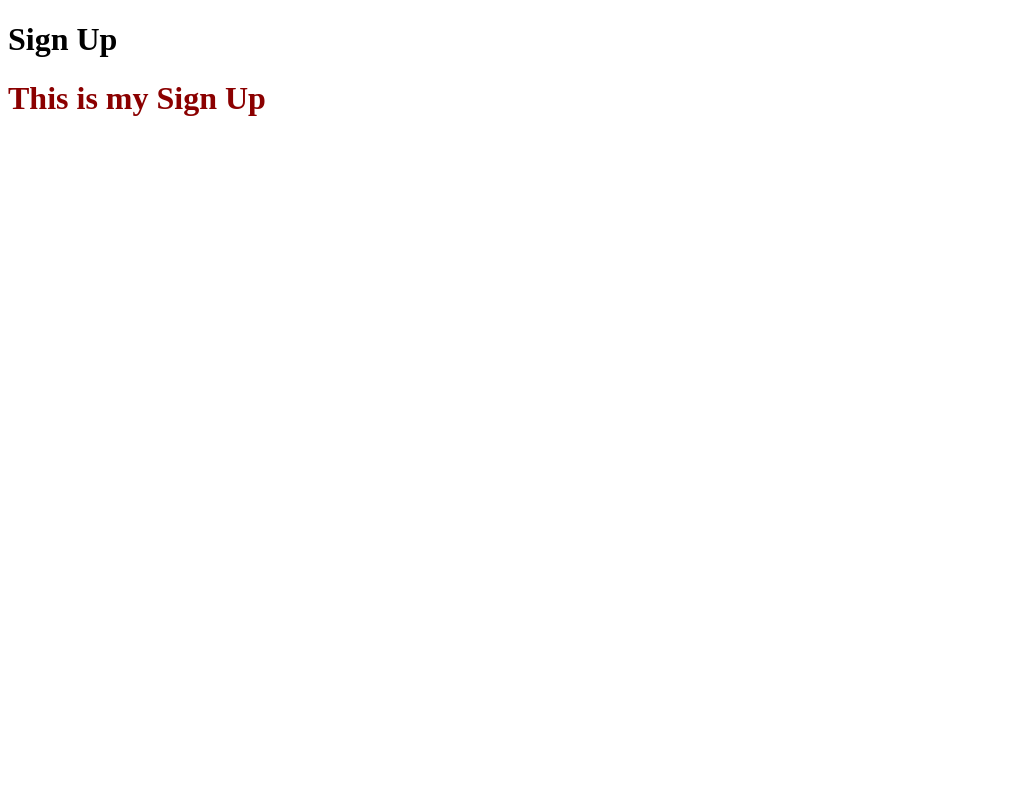
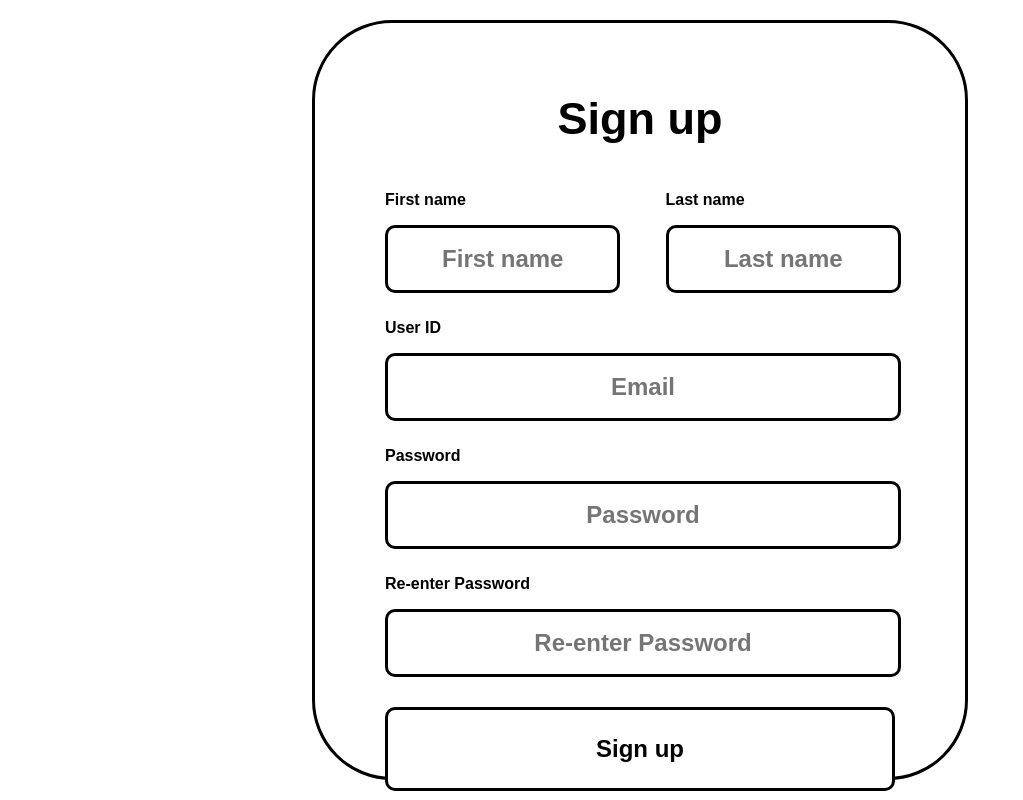
Before and after one commit to phutthiphathut/student-score-management, a Flask app: page /signup in a window 1280 px wide. Shown: the whole page, without its empty margins (0-1023 px from the left). Run offline with Flask 2, Linux system fonts and the light colour scheme.

Commit message:
Add sign in and sign up page

```diff
--- /dev/null
+++ b/static/css/authentication/signup.css
@@ -0,0 +1,63 @@
+.box{
+    width: 650px;
+    border: 3px solid black;
+    border-radius: 80px;
+    margin: auto;
+    position: absolute;
+    left: 0;
+    right: 0;
+    top: 20px;
+    bottom: 20px;
+    }
+
+.logo_img{
+    width: 150px;
+    height: 150px;
+    margin-left: auto;
+    margin-right: auto;
+    margin-bottom: 40px;
+    display: block;
+}
+.content{
+    margin: 70px;
+
+
+}
+p{
+    font-weight: bold;
+
+}
+.input_box{
+    width: 95%;
+    height: 60px;
+    margin-bottom: 10px;
+    padding-left: 2.5%;
+    padding-right: 2.5%;
+    font-weight: bold;
+    border-radius: 10px;
+    border: 3px solid black;
+    text-align: center;
+    font-size: x-large;
+
+}
+
+.name_box{
+    display:flex;
+    justify-content: space-between;
+    margin-top: 30px;
+}
+
+.normal_box{
+    width: 45%;
+}
+
+.normal_button{
+    width: 100%;
+    padding: 25px;
+    border-radius: 10px;
+    border: 3px solid black;
+    font-size: x-large;
+    font-weight: bold;
+    background-color: rgb(255, 255, 255);
+    margin-top: 20px;
+}
--- /dev/null
+++ b/static/css/main.css
@@ -0,0 +1,3 @@
+body{
+  font-family: sans-serif;
+}
--- a/static/css/style.css
+++ /dev/null
@@ -1,9 +0,0 @@
-body {
-    background-color: rgb(255, 255, 255);
-  }
-  h1 {
-    color: rgb(0, 0, 0);
-  }
-  p {
-    color: yellow;
-  }
--- a/templates/authentication/signup.html
+++ b/templates/authentication/signup.html
@@ -4,12 +4,41 @@
 
     <meta charset="UTF-8">
     <title> {{pageName}} </title>
-    <link rel="stylesheet" href="{{ url_for ('static', filename='css/style.css') }}" >
+    <link rel="stylesheet" href="{{ url_for ('static', filename='css/main.css') }}" >
+    <link rel="stylesheet" href="{{ url_for ('static', filename='css/authentication/signup.css') }}" >
 
 </head>
 <body>
+    <div class="box">
+        <div class="content">
+            <h1 style="font-size: 45px;text-align: center;">Sign up</h1>
+            <form >
+                <div class="name_box">
+                    <div class="normal_box">
+                        <p>First name</p>
+                        <input class="input_box" type="text" name="" placeholder="First name">
+                    </div>
+                    <div class="normal_box">
+                        <p>Last name</p>
+                        <input class="input_box" type="text" name="" placeholder="Last name">
+                    </div>
 
-    <h1>{{pageName}}</h1>
-    <h1 style="color: darkred;">This is my {{pageName}}</h1>
+                </div>
+                <p>User ID</p>
+                <input class="input_box" type="text" name="" placeholder="Email">
+                <p>Password</p>
+                <input class="input_box" type="password" name="" placeholder="Password">
+                <p>Re-enter Password</p>
+                <input class="input_box" type="password" name="" placeholder="Re-enter Password">
+                <input class="normal_button" type="button" value="Sign up">
+
+
+              </form>
+        </div>
+
+
+    </div>
+
+
 </body>
 </html>
```
Also changed, not shown: static/css/authentication/login.css (added, +57 -0 lines), templates/authentication/login.html (+23 -3 lines), static/img/logo.jpg (added).
